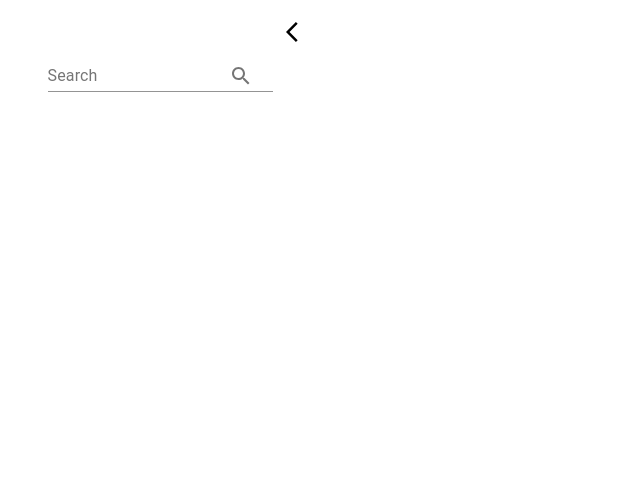
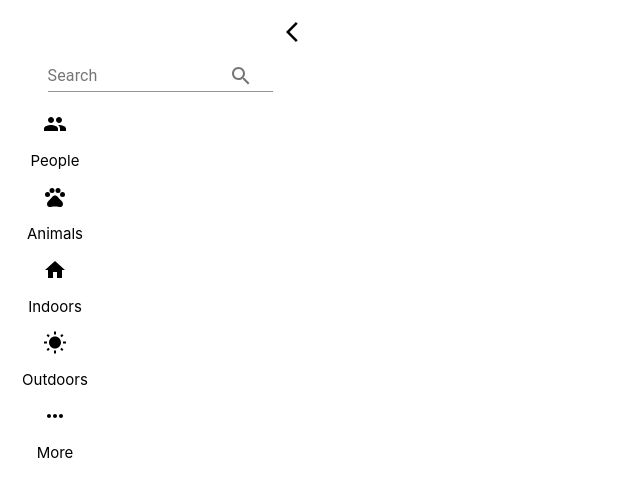
Before and after one commit to carlosmiceli/canvas-svg, a Next.js app: page /svg-sidebar in a window 1280 px wide. Shown: the top 496 px of the page, without its empty margins (0-640 px from the left). Built offline with nearby package versions, Linux system fonts and the light colour scheme.

Commit message:
added categories section with More button to expand list

```diff
--- /dev/null
+++ b/components/categories/categories.js
@@ -0,0 +1,74 @@
+import { useState } from 'react';
+import styles from '../../styles/Canvas.module.css'
+import {People, Pets, Home, WbSunny, EmojiEvents, BeachAccess, SportsSoccer, MoreHoriz} from '@material-ui/icons/';
+
+
+export default function Categories() {
+    const [expand, setExpand] = useState(true)
+
+    const categories = [
+        {
+            name: "People",
+            icon: (<People/>)
+        },
+        {
+            name: "Animals",
+            icon: (<Pets/>)
+        },
+        {
+            name: "Indoors",
+            icon: (<Home/>)
+        },
+        {
+            name: "Outdoors",
+            icon: (<WbSunny/>)
+        },
+        {
+            name: "Events",
+            icon: (<EmojiEvents/>)
+        },
+        {
+            name: "Holidays",
+            icon: (<BeachAccess/>)
+        },
+        {
+            name: "Sports",
+            icon: (<SportsSoccer/>)
+        }
+    ]
+
+    const shortCategories = categories.slice(0, 4)
+
+    const expandCat = () => {
+        console.log(expand)
+        setExpand(!expand)
+    }
+
+    return (
+        <div className={styles.categories}>
+            {shortCategories.map(cat => {
+                return (
+                    <div key={cat.name} className={styles.singleCat}>
+                        {cat.icon}
+                        <h3>{cat.name}</h3>
+                    </div>
+                )
+            })}
+            {expand
+            ?
+            <div onClick={expandCat} className={styles.singleCat}>
+                <MoreHoriz/>
+                <h3>More</h3>
+            </div>
+            :
+            categories.slice(5).map(cat => {
+                return (
+                    <div key={cat.name} className={styles.singleCat}>
+                        {cat.icon}
+                        <h3>{cat.name}</h3>
+                    </div>
+                )
+            })}
+        </div>
+    )
+}
--- a/pages/svg-sidebar.js
+++ b/pages/svg-sidebar.js
@@ -1,4 +1,5 @@
 import styles from '../styles/Canvas.module.css'
+import Categories from '../components/categories/categories'
 import { TextField, IconButton, InputAdornment } from "@material-ui/core/"
 import SearchIcon from '@material-ui/icons/Search';
 import ArrowBackIosIcon from '@material-ui/icons/ArrowBackIos';
@@ -26,12 +27,10 @@ export default function Sidebar() {
                 }}
                 />
             </div>
-            <div className={styles.categories}>
+            <Categories />
+            {/* <div className={styles.svgs}>
 
-            </div>
-            <div className={styles.svgs}>
-
-            </div>
+            </div> */}
         </div>
     )
 
--- a/styles/Canvas.module.css
+++ b/styles/Canvas.module.css
@@ -36,6 +36,21 @@
     overflow-x: scroll;
 }
 
+.singleCat {
+    width: 100%;
+    height: 100%;
+    display: flex;
+    flex-direction: column;
+    justify-content: center;
+    align-items: center;
+    align-content: space-between;
+}
+
+.singleCat h3 {
+    font-weight: 400;
+    font-size: 15px;
+}
+
 .svgs {
     width: 70%;
     height: 100%;
```
